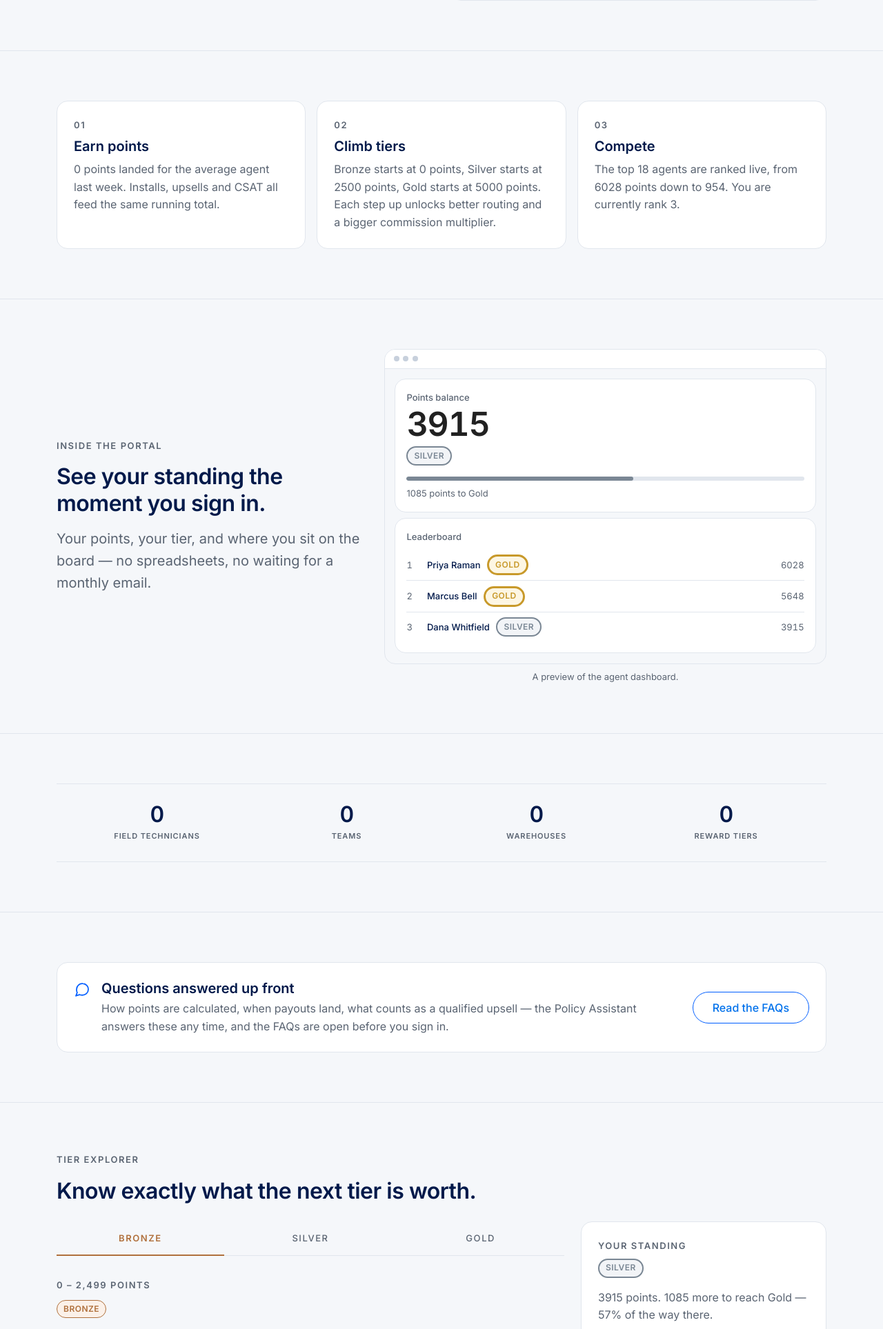
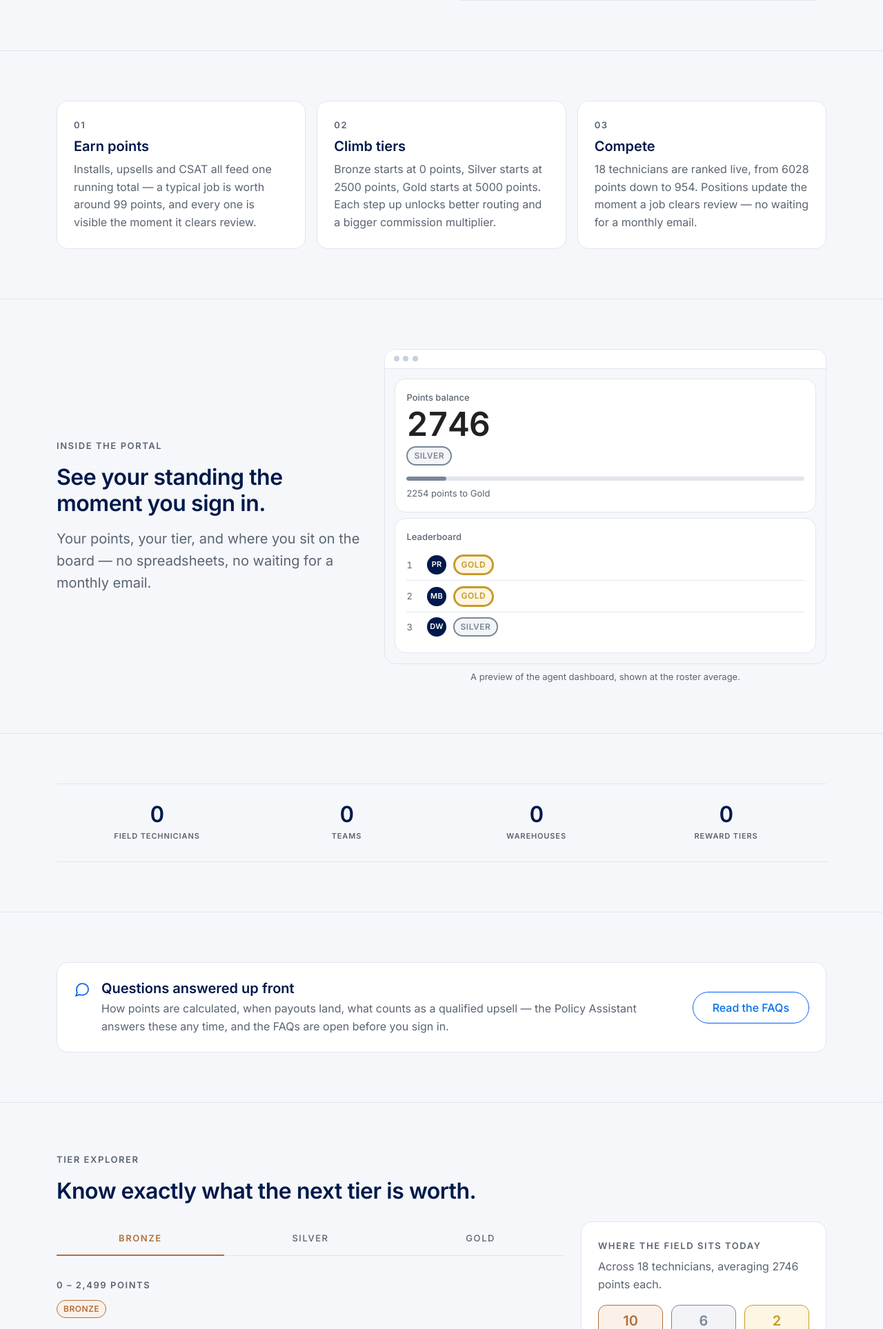
Before and after one commit to Ruudra01/spectrum-incentive-portal, a Django app: page / in a window 1280 px wide. Shown: the part 501-2428 px from the top of the page at 69% size. Run offline with Django 5.2, Linux system fonts and the light colour scheme.

Commit message:
fix: anonymize public landing page data; replace personal stats with aggregate/roster averages and initials

```diff
--- a/dashboard/templates/dashboard/landing.html
+++ b/dashboard/templates/dashboard/landing.html
@@ -116,8 +116,9 @@
           <p class="sp-eyebrow mb-2">01</p>
           <h2>Earn points</h2>
           <p class="sp-muted mb-0 mt-2">
-            {{ agent.points_this_week }} points landed for the average agent last week.
-            Installs, upsells and CSAT all feed the same running total.
+            Installs, upsells and CSAT all feed one running total — a typical job
+            is worth around {{ roster.avg_job_points }} points, and every one is
+            visible the moment it clears review.
           </p>
         </div>
       </div>
@@ -136,8 +137,9 @@
           <p class="sp-eyebrow mb-2">03</p>
           <h2>Compete</h2>
           <p class="sp-muted mb-0 mt-2">
-            {% with tail=leaderboard|last %}The top {{ leaderboard|length }} agents are ranked live, from
-            {{ leaderboard.0.points }} points down to {{ tail.points }}. You are currently rank {{ agent.rank }}.{% endwith %}
+            {{ roster.count }} technicians are ranked live, from {{ roster.top_points }}
+            points down to {{ roster.bottom_points }}. Positions update the moment a
+            job clears review — no waiting for a monthly email.
           </p>
         </div>
       </div>
@@ -166,13 +168,13 @@
           <div class="sp-preview-body">
             <div class="sp-card p-3">
               <p class="sp-kpi-label mb-1">Points balance</p>
-              <p class="sp-balance mb-2">{{ preview_agent.points }}</p>
+              <p class="sp-balance mb-2">{{ preview_points }}</p>
               <span class="sp-tier sp-tier-{{ preview_tier.slug }}">{{ preview_tier.name }}</span>
-              {% if next_tier %}
+              {% if preview_next %}
               <div class="sp-progress mt-3" style="--tier-color: var(--tier-{{ preview_tier.slug }});">
-                <div class="sp-progress-fill" style="width: {{ next_tier.percent }}%"></div>
+                <div class="sp-progress-fill" style="width: {{ preview_next.percent }}%"></div>
               </div>
-              <p class="sp-muted sp-small mb-0 mt-2">{{ next_tier.needed }} points to {{ next_tier.name }}</p>
+              <p class="sp-muted sp-small mb-0 mt-2">{{ preview_next.needed }} points to {{ preview_next.name }}</p>
               {% endif %}
             </div>
 
@@ -181,15 +183,16 @@
               {% for row in preview_rows %}
               <div class="sp-preview-row">
                 <span class="sp-preview-rank">{{ row.rank }}</span>
-                <span class="sp-preview-agent">{{ row.name }}</span>
+                <span class="sp-avatar sp-avatar-sm" aria-hidden="true">{{ row.initials }}</span>
                 <span class="sp-tier sp-tier-{{ row.tier.slug }}">{{ row.tier.name }}</span>
-                <span class="sp-preview-pts">{{ row.points }}</span>
               </div>
               {% endfor %}
             </div>
           </div>
         </div>
-        <p class="sp-muted sp-small text-center mt-2 mb-0">A preview of the agent dashboard.</p>
+        <p class="sp-muted sp-small text-center mt-2 mb-0">
+          A preview of the agent dashboard, shown at the roster average.
+        </p>
       </div>
     </div>
   </div>
@@ -262,15 +265,20 @@
 
       <div class="col-lg-4 mt-4 mt-lg-0">
         <div class="sp-card p-4 h-100">
-          <p class="sp-eyebrow mb-2">Your standing</p>
-          <p class="mb-1"><span class="sp-tier sp-tier-{{ agent_tier.slug }}">{{ agent_tier.name }}</span></p>
-          <p class="sp-muted mt-3 mb-0">
-            {{ agent.points }} points.
-            {% if next_tier %}
-              {{ next_tier.needed }} more to reach {{ next_tier.name }} — {{ next_tier.percent }}% of the way there.
-            {% else %}
-              Top tier reached.
-            {% endif %}
+          <p class="sp-eyebrow mb-2">Where the field sits today</p>
+          <p class="sp-muted mb-3">
+            Across {{ roster.count }} technicians, averaging {{ roster.avg_points }} points each.
+          </p>
+          <div class="sp-stat-row">
+            {% for entry in roster.tier_counts %}
+            <div class="sp-tier-stat sp-tier-stat-{{ entry.tier.slug }}">
+              <p class="sp-tier-stat-value mb-0">{{ entry.count }}</p>
+              <p class="sp-tier-stat-label">{{ entry.tier.name }}</p>
+            </div>
+            {% endfor %}
+          </div>
+          <p class="sp-muted sp-small mb-0 mt-3">
+            Sign in to see your own position.
           </p>
         </div>
       </div>
--- a/dashboard/views.py
+++ b/dashboard/views.py
@@ -37,8 +37,12 @@ def _sparkline(values, width=260, height=64, pad=8):
 
 
 def landing(request):
-    """Marketing landing page. All figures come from mock_data."""
+    """Public marketing page. Every figure here is aggregate — nothing on this
+    page may present one agent's balance, rank or tier as the visitor's own."""
     agent = mock_data.CURRENT_AGENT
+    _avg_points = round(
+        sum(a["points"] for a in mock_data.LEADERBOARD) / len(mock_data.LEADERBOARD)
+    )
     return render(
         request,
         "dashboard/landing.html",
@@ -51,6 +55,31 @@ def landing(request):
             "kpi_stats": mock_data.KPI_STATS,
             "weekly_points": mock_data.WEEKLY_POINTS,
             "headline_stat": mock_data.HEADLINE_STAT,
+            # The landing page is PUBLIC. Everything below describes the
+            # programme in aggregate — no signed-out visitor should be shown
+            # one agent's balance, rank or tier as if it were their own.
+            "roster": {
+                "count": len(mock_data.LEADERBOARD),
+                "avg_points": round(
+                    sum(a["points"] for a in mock_data.LEADERBOARD)
+                    / len(mock_data.LEADERBOARD)
+                ),
+                "top_points": mock_data.LEADERBOARD[0]["points"],
+                "bottom_points": mock_data.LEADERBOARD[-1]["points"],
+                "avg_job_points": round(
+                    sum(j["base_points"] for j in mock_data.JOB_TYPES) / len(mock_data.JOB_TYPES)
+                ),
+                "tier_counts": [
+                    {
+                        "tier": tier,
+                        "count": sum(
+                            1 for a in mock_data.LEADERBOARD
+                            if mock_data.get_tier(a["points"])["slug"] == tier["slug"]
+                        ),
+                    }
+                    for tier in mock_data.TIERS
+                ],
+            },
             # Scale figures for the landing page — all real values already in
             # mock_data, nothing invented for marketing copy.
             "scale_stats": [
@@ -59,13 +88,21 @@ def landing(request):
                 {"value": mock_data.DIRECTOR_PROFILE["warehouses"], "label": "Warehouses"},
                 {"value": len(mock_data.TIERS), "label": "Reward tiers"},
             ],
-            # Top of the real board, for the dashboard preview mockup.
+            # Dashboard mockup. It uses the ROSTER AVERAGE, not any individual's
+            # balance — a public page must not present one agent's figures.
+            # Initials only: a public mockup has no reason to publish who is
+            # on the board or what any one of them has earned.
             "preview_rows": [
-                dict(row, tier=mock_data.get_tier(row["points"]))
+                {
+                    "rank": row["rank"],
+                    "initials": "".join(w[0] for w in row["name"].split()[:2]).upper(),
+                    "tier": mock_data.get_tier(row["points"]),
+                }
                 for row in mock_data.LEADERBOARD[:3]
             ],
-            "preview_agent": agent,
-            "preview_tier": mock_data.get_tier(agent["points"]),
+            "preview_points": _avg_points,
+            "preview_tier": mock_data.get_tier(_avg_points),
+            "preview_next": _progress(_avg_points),
         },
     )
 
```
